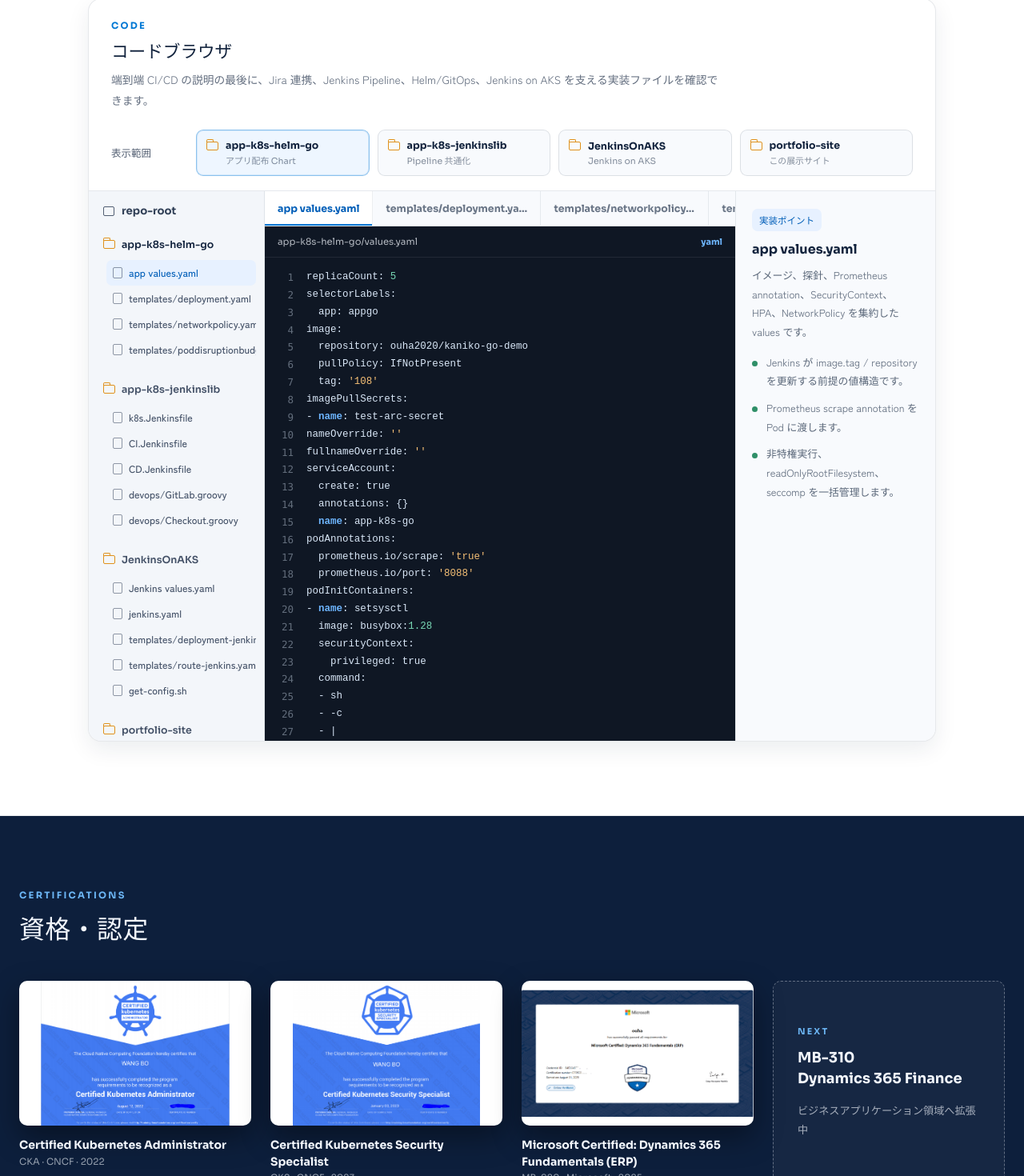
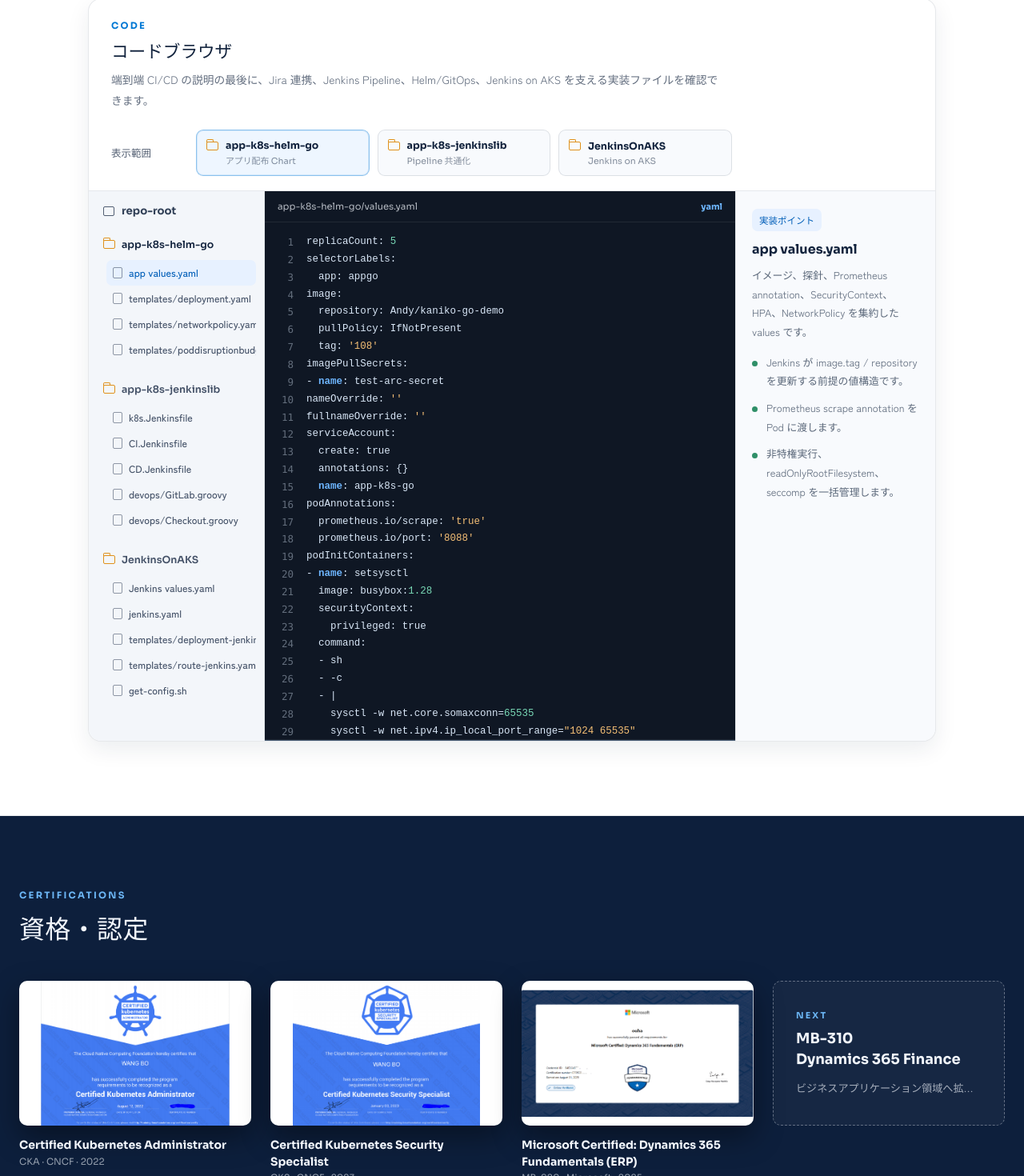
Before and after one commit to ouha2020/portfolio, a React (Vite) app: page / in a window 1280 px wide. Shown: the part 5126-6596 px from the top of the page at 80% size. Built offline with nearby package versions, Linux system fonts and the light colour scheme.

Commit message:
update portfolio presentation details

```diff
--- a/src/App.tsx
+++ b/src/App.tsx
@@ -388,7 +388,6 @@
   { root: "app-k8s-helm-go", description: { ja: "アプリ配布 Chart", zh: "应用发布 Chart" } },
   { root: "app-k8s-jenkinslib", description: { ja: "Pipeline 共通化", zh: "Pipeline 共享库" } },
   { root: "JenkinsOnAKS", description: { ja: "Jenkins on AKS", zh: "Jenkins on AKS" } },
-  { root: "portfolio-site", description: { ja: "この展示サイト", zh: "本展示网站" } },
 ] as const;
 
 const showcaseCodeFileIds = [
@@ -406,9 +405,6 @@
   "aks-deployment",
   "aks-route",
   "aks-get-config",
-  "portfolio-app",
-  "portfolio-code-data",
-  "portfolio-styles",
 ] as const;
 
 const showcaseCodeFiles = showcaseCodeFileIds
@@ -493,7 +489,6 @@
   const groupedFiles = useMemo(() => groupFilesByFolder(showcaseCodeFiles), []);
   const activeFile = showcaseCodeFiles.find((file) => file.id === activeId) ?? showcaseCodeFiles[0];
   const activeRoot = activeFile?.path.split("/")[0] ?? groupedFiles[0]?.root;
-  const activeRootFiles = groupedFiles.find((group) => group.root === activeRoot)?.files ?? showcaseCodeFiles;
   const c = codeBrowserCopy[locale];
 
   if (!activeFile) {
@@ -566,18 +561,6 @@
         </aside>
 
         <div className="code-main">
-          <div className="code-tabs" role="tablist" aria-label={activeRoot}>
-            {activeRootFiles.map((file) => (
-              <button
-                className={file.id === activeFile.id ? "active" : ""}
-                key={file.id}
-                type="button"
-                onClick={() => setActiveId(file.id)}
-              >
-                {file.label}
-              </button>
-            ))}
-          </div>
           <div className="code-window">
             <div className="code-window-title">
               <span>{activeFile.path}</span>
@@ -907,8 +890,8 @@
             <a className="primary" href="mailto:email@example.com">
               email@example.com
             </a>
-            <a href="https://github.com/ouha2020" target="_blank" rel="noreferrer">
-              github.com/ouha2020
+            <a href="https://github.com/Andy" target="_blank" rel="noreferrer">
+              github.com/Andy
             </a>
             <a href="https://www.linkedin.com/" target="_blank" rel="noreferrer">
               linkedin.com/in/username
--- a/src/codeBrowser.css
+++ b/src/codeBrowser.css
@@ -211,42 +211,14 @@
   background: #ffffff;
 }
 
-.code-tabs {
-  display: flex;
-  flex: 0 0 auto;
-  overflow-x: auto;
-  border-bottom: 1px solid rgba(18, 35, 61, 0.09);
-  background: #f8fafd;
-  scrollbar-width: auto;
-}
-
-.code-tabs button {
-  flex: 0 0 auto;
-  min-height: 43px;
-  max-width: 210px;
-  overflow: hidden;
-  border-right: 1px solid rgba(18, 35, 61, 0.08);
-  padding: 11px 16px;
-  color: rgba(18, 35, 61, 0.62);
-  background: transparent;
-  font-size: 0.78rem;
-  font-weight: 700;
-  text-overflow: ellipsis;
-  white-space: nowrap;
-}
-
-.code-tabs button.active {
-  color: #005eb8;
-  background: #ffffff;
-  box-shadow: inset 0 -2px 0 #0078d4;
-}
-
 .code-window {
   display: flex;
   min-height: 0;
   flex: 1 1 auto;
   flex-direction: column;
+  border-bottom: 1px solid rgba(143, 183, 223, 0.42);
   background: #0f1724;
+  box-shadow: inset 0 -1px 0 rgba(255, 255, 255, 0.08);
 }
 
 .code-window-title {
@@ -288,14 +260,12 @@
 }
 
 .code-block::-webkit-scrollbar,
-.code-tabs::-webkit-scrollbar,
 .file-tree::-webkit-scrollbar {
   width: 14px;
   height: 14px;
 }
 
 .code-block::-webkit-scrollbar-thumb,
-.code-tabs::-webkit-scrollbar-thumb,
 .file-tree::-webkit-scrollbar-thumb {
   border: 3px solid transparent;
   border-radius: 999px;
--- a/src/codeFiles.ts
+++ b/src/codeFiles.ts
@@ -261,7 +261,7 @@
       "selectorLabels:",
       "  app: appgo",
       "image:",
-      "  repository: ouha2020/kaniko-go-demo",
+      "  repository: Andy/kaniko-go-demo",
       "  pullPolicy: IfNotPresent",
       "  tag: '108'",
       "imagePullSecrets:",
@@ -608,13 +608,13 @@
       "          - name: kaniko",
       "            image: gcr.io/kaniko-project/executor:debug",
       "          - name: alpine",
-      "            image: ouha2020/alpine:1.0.0",
+      "            image: Andy/alpine:1.0.0",
       "      '''",
       "    }",
       "  }",
       "",
       "  environment {",
-      '    DOCKERHUB_USERNAME = "ouha2020"',
+      '    DOCKERHUB_USERNAME = "Andy"',
       '    APP_NAME = "kaniko-go-demo"',
       '    IMAGE_NAME = "${DOCKERHUB_USERNAME}" + "/" + "${APP_NAME}"',
       '    IMAGE_TAG = "${BUILD_NUMBER}"',
--- a/src/styles.css
+++ b/src/styles.css
@@ -738,7 +738,7 @@
   display: grid;
   grid-template-columns: repeat(4, minmax(0, 1fr));
   gap: 24px;
-  align-items: stretch;
+  align-items: start;
 }
 
 .cert-card {
@@ -785,13 +785,16 @@
 }
 
 .next-cert {
+  box-sizing: border-box;
   display: flex;
-  min-height: 100%;
+  aspect-ratio: 16 / 10;
+  min-height: 0;
+  overflow: hidden;
   flex-direction: column;
   align-items: flex-start;
   justify-content: center;
-  gap: 14px;
-  padding: 28px 30px;
+  gap: 10px;
+  padding: 24px 28px;
   border: 1px dashed rgba(242, 246, 252, 0.35);
   border-radius: 10px;
   background: rgba(255, 255, 255, 0.04);
@@ -810,11 +813,15 @@
 }
 
 .next-cert p {
+  max-width: 100%;
   margin: 0;
+  overflow: hidden;
   color: rgba(242, 246, 252, 0.65);
   font-family: "Zen Kaku Gothic New", "Noto Sans SC", sans-serif;
   font-size: 0.82rem;
   line-height: 1.8;
+  text-overflow: ellipsis;
+  white-space: nowrap;
 }
 
 .stack-grid {
```
